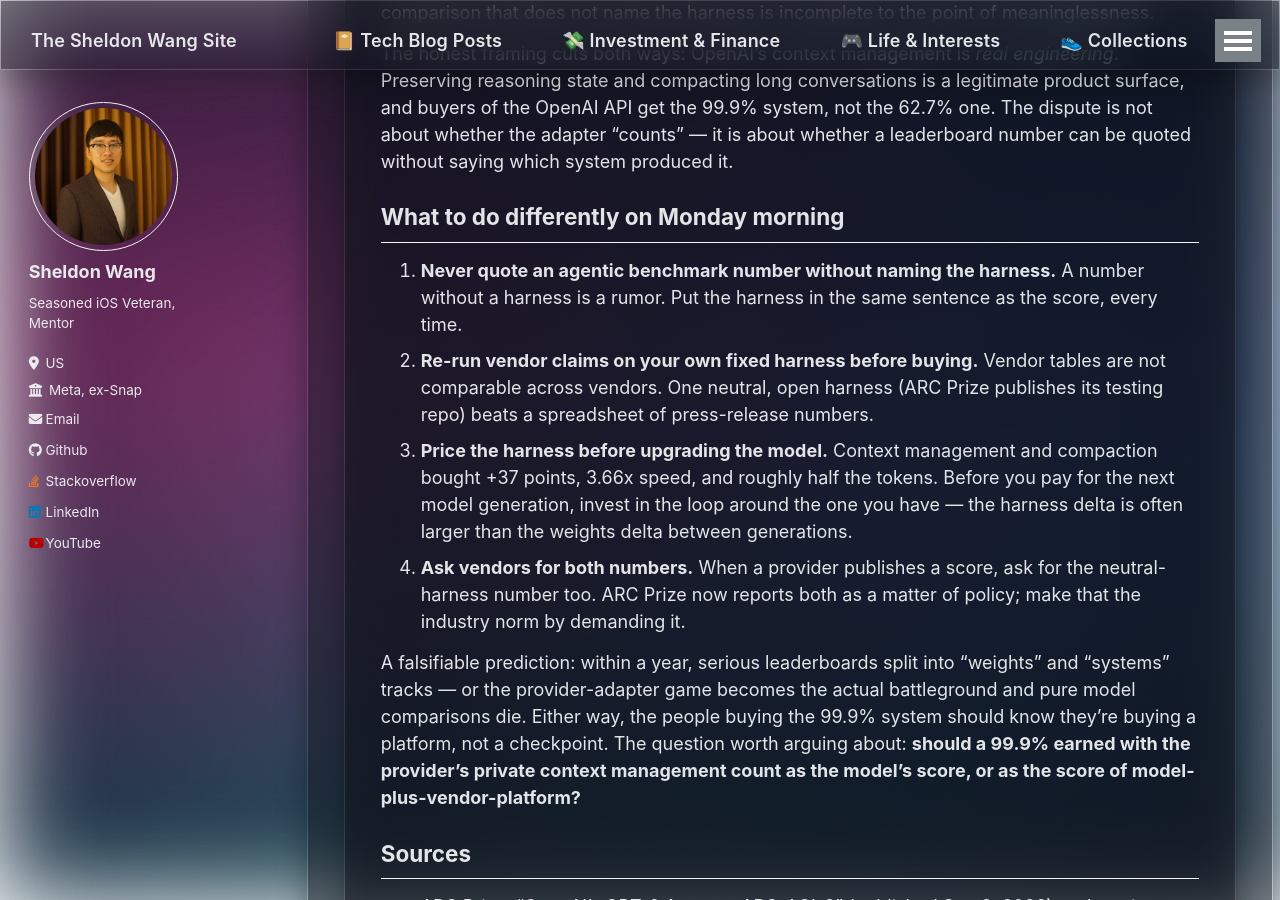
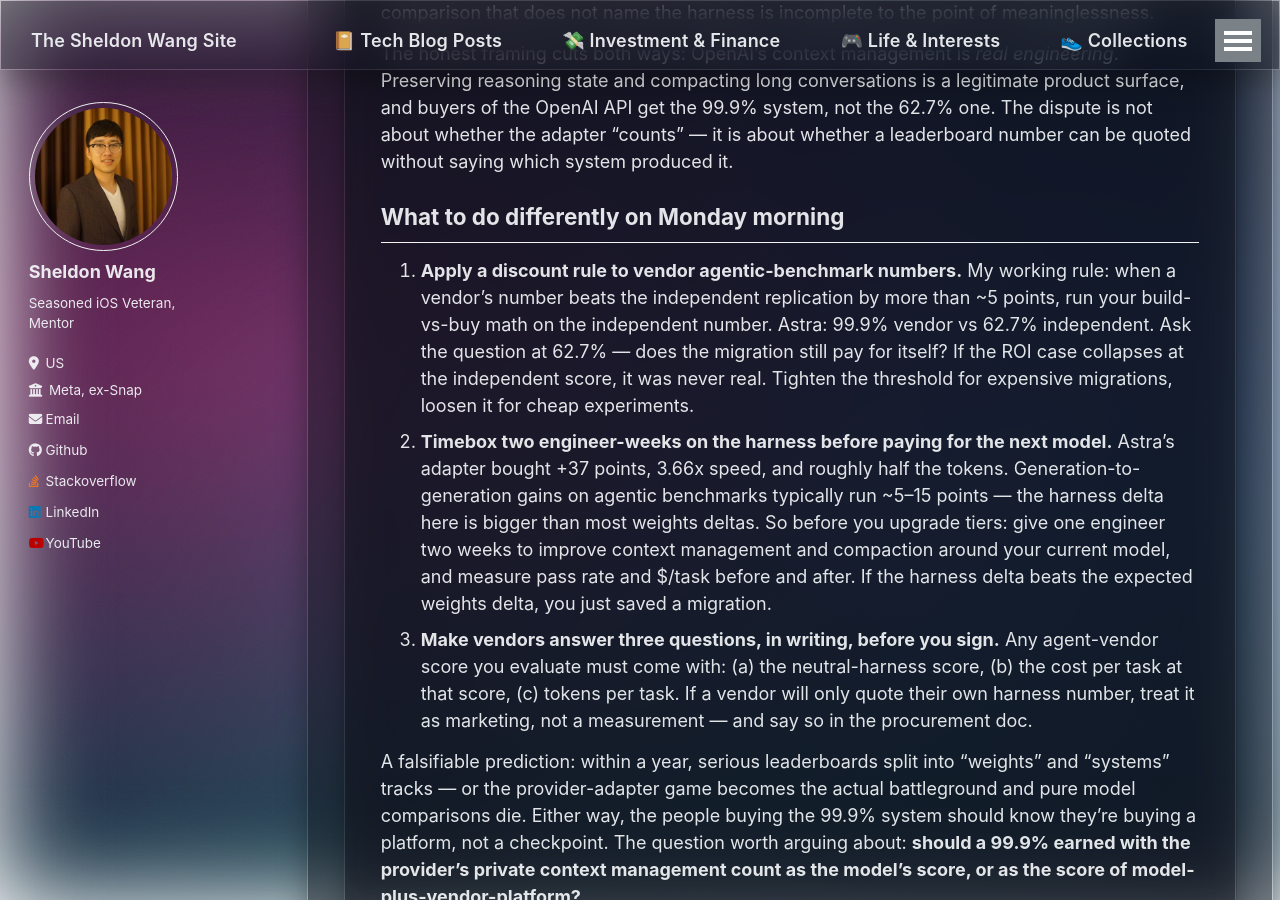
Before and after one commit to SheldonWangRJT/SheldonWangRJT.Github.io, a Jekyll site: the page built from _posts/2026-09-11-astra-arc-agi-3-harness.md, in a window 1280 px wide and 900 px high, scrolled down 2869 px. Built offline with Jekyll 4.4.1, drawn with Linux system fonts in a browser that asks for light colours; comment, search, counter and statistics services are not loaded.

Commit message:
Rewrite Monday-morning takeaways: actionable thresholds (Astra harness)

```diff
--- a/_posts/2026-09-11-astra-arc-agi-3-harness.md
+++ b/_posts/2026-09-11-astra-arc-agi-3-harness.md
@@ -63,10 +63,9 @@ The honest framing cuts both ways: OpenAI's context management is *real engineer
 
 ## What to do differently on Monday morning
 
-1. **Never quote an agentic benchmark number without naming the harness.** A number without a harness is a rumor. Put the harness in the same sentence as the score, every time.
-2. **Re-run vendor claims on your own fixed harness before buying.** Vendor tables are not comparable across vendors. One neutral, open harness (ARC Prize publishes its testing repo) beats a spreadsheet of press-release numbers.
-3. **Price the harness before upgrading the model.** Context management and compaction bought +37 points, 3.66x speed, and roughly half the tokens. Before you pay for the next model generation, invest in the loop around the one you have — the harness delta is often larger than the weights delta between generations.
-4. **Ask vendors for both numbers.** When a provider publishes a score, ask for the neutral-harness number too. ARC Prize now reports both as a matter of policy; make that the industry norm by demanding it.
+1. **Apply a discount rule to vendor agentic-benchmark numbers.** My working rule: when a vendor's number beats the independent replication by more than ~5 points, run your build-vs-buy math on the independent number. Astra: 99.9% vendor vs 62.7% independent. Ask the question at 62.7% — does the migration still pay for itself? If the ROI case collapses at the independent score, it was never real. Tighten the threshold for expensive migrations, loosen it for cheap experiments.
+2. **Timebox two engineer-weeks on the harness before paying for the next model.** Astra's adapter bought +37 points, 3.66x speed, and roughly half the tokens. Generation-to-generation gains on agentic benchmarks typically run ~5–15 points — the harness delta here is bigger than most weights deltas. So before you upgrade tiers: give one engineer two weeks to improve context management and compaction around your current model, and measure pass rate and $/task before and after. If the harness delta beats the expected weights delta, you just saved a migration.
+3. **Make vendors answer three questions, in writing, before you sign.** Any agent-vendor score you evaluate must come with: (a) the neutral-harness score, (b) the cost per task at that score, (c) tokens per task. If a vendor will only quote their own harness number, treat it as marketing, not a measurement — and say so in the procurement doc.
 
 A falsifiable prediction: within a year, serious leaderboards split into "weights" and "systems" tracks — or the provider-adapter game becomes the actual battleground and pure model comparisons die. Either way, the people buying the 99.9% system should know they're buying a platform, not a checkpoint. The question worth arguing about: **should a 99.9% earned with the provider's private context management count as the model's score, or as the score of model-plus-vendor-platform?**
 
```
